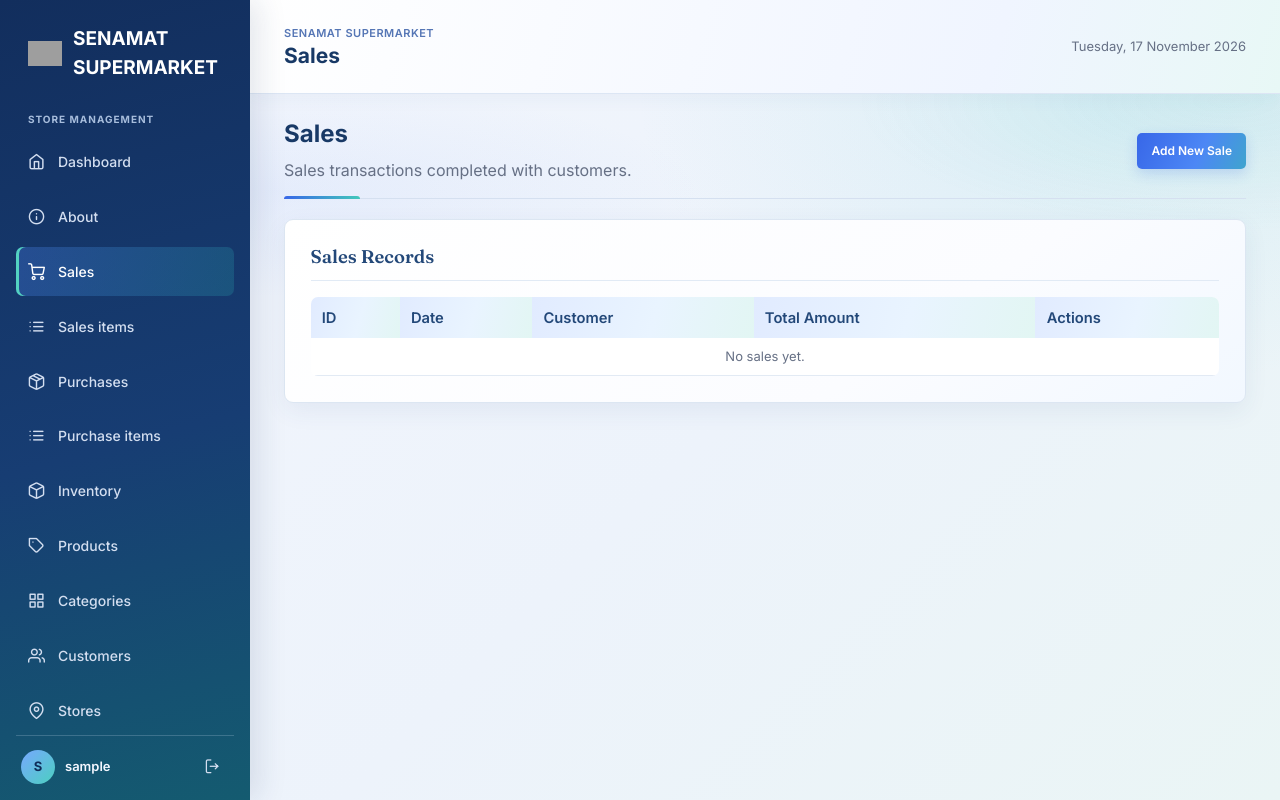
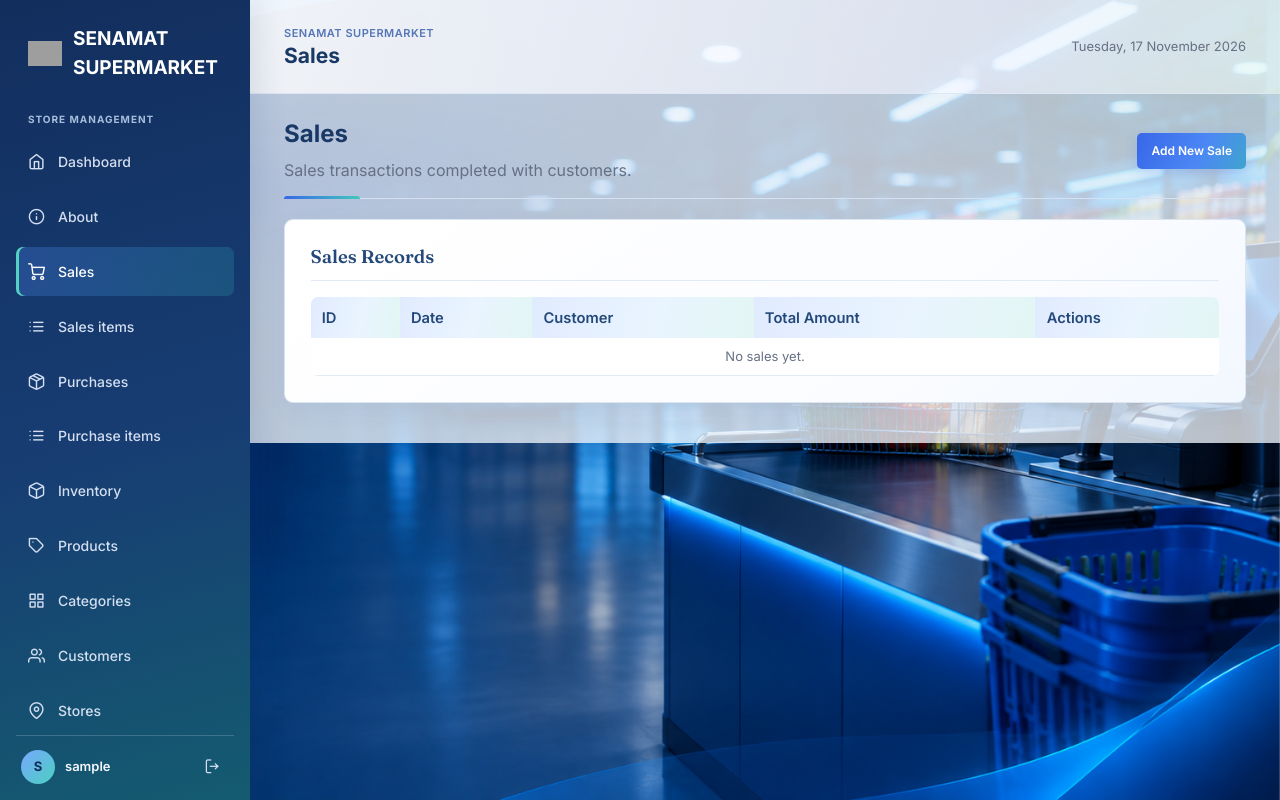
Before and after one commit to Namakula-Shillah/senamat-supermarket-system-final, a Django app: page /sales/ in a window 1280 px wide. Run offline with Django 5.2, Linux system fonts and the light colour scheme; the visitor is signed in with stand-in values (Sample User, id 1); data that the repository does not hold is empty; some libraries are stand-ins or nearby versions; grey boxes are pictures that could not be loaded.

Commit message:
Add supermarket background across pages
Co-authored-by: Copilot <223556219+Copilot@users.noreply.github.com>

```diff
--- a/store/static/dashboard.css
+++ b/store/static/dashboard.css
@@ -932,8 +932,8 @@ body.modal-open {
   min-height: 100vh;
   padding: 28px 16px;
   background:
-    radial-gradient(ellipse at 18% 12%, rgb(115 159 255 / 24%), transparent 35%),
-    linear-gradient(145deg, #173b78 0%, #326bce 50%, #edf3ff 50%, #f5f7fb 100%);
+    linear-gradient(120deg, rgb(9 30 63 / 68%), rgb(12 59 103 / 45%)),
+    url("assets/dashboard/images/Blue-Toned Supermarket Checkout Dashboard-3.png") center / cover fixed;
 }
 
 .login-card {
@@ -1119,8 +1119,7 @@ body.modal-open {
 
 body {
   background:
-    radial-gradient(ellipse at 86% 12%, rgb(91 206 205 / 13%), transparent 30%),
-    linear-gradient(135deg, #f3f6fd 0%, #edf3fb 55%, #eaf5f5 100%);
+    url("assets/dashboard/images/Blue-Toned Supermarket Checkout Dashboard-3.png") center / cover fixed;
 }
 
 .app-sidebar {
@@ -1191,7 +1190,7 @@ body {
 }
 
 .app-header {
-  background: linear-gradient(105deg, #fff 0%, #f0f5ff 72%, #e8f8f6 100%);
+  background: linear-gradient(105deg, rgb(255 255 255 / 94%) 0%, rgb(240 245 255 / 91%) 72%, rgb(232 248 246 / 91%) 100%);
   border-bottom-color: #dce6f4;
   box-shadow: 0 4px 18px rgb(45 78 132 / 5%);
 }
@@ -1208,7 +1207,8 @@ body {
 .app-content {
   background:
     radial-gradient(ellipse at 95% 2%, rgb(76 190 190 / 10%), transparent 27%),
-    radial-gradient(ellipse at 3% 28%, rgb(91 137 244 / 8%), transparent 30%);
+    radial-gradient(ellipse at 3% 28%, rgb(91 137 244 / 8%), transparent 30%),
+    linear-gradient(rgb(238 244 251 / 78%), rgb(238 244 251 / 78%));
 }
 
 .app-content .page-header {
--- a/store/templates/base.html
+++ b/store/templates/base.html
@@ -10,7 +10,7 @@
   <link rel="stylesheet" href="{% static 'assets/dashboard/fonts/material.css' %}">
   <link rel="stylesheet" href="{% static 'assets/dashboard/fonts/tabler-icons.min.css' %}">
   <link rel="stylesheet" href="{% static 'style.css' %}">
-  <link rel="stylesheet" href="{% static 'dashboard.css' %}?v=13">
+  <link rel="stylesheet" href="{% static 'dashboard.css' %}?v=15">
 </head>
 <body>
   <div class="app-shell">
--- a/store/templates/login.html
+++ b/store/templates/login.html
@@ -7,7 +7,7 @@
 {% load static crispy_forms_tags %}
 <link href="https://cdn.jsdelivr.net/npm/bootstrap@5.3.3/dist/css/bootstrap.min.css" rel="stylesheet">
 <link rel="stylesheet" href="{% static 'style.css' %}">
-<link rel="stylesheet" href="{% static 'dashboard.css' %}?v=12">
+<link rel="stylesheet" href="{% static 'dashboard.css' %}?v=15">
 </head>
 <body>
   <div class="login-wrap">
--- a/store/templates/signup.html
+++ b/store/templates/signup.html
@@ -7,7 +7,7 @@
   {% load static crispy_forms_tags %}
   <link href="https://cdn.jsdelivr.net/npm/bootstrap@5.3.3/dist/css/bootstrap.min.css" rel="stylesheet">
   <link rel="stylesheet" href="{% static 'style.css' %}">
-  <link rel="stylesheet" href="{% static 'dashboard.css' %}?v=12">
+  <link rel="stylesheet" href="{% static 'dashboard.css' %}?v=15">
 </head>
 <body>
   <main class="login-wrap">
```
Also changed, not shown: store/tests.py (+4 -4 lines), store/static/assets/dashboard/images/Blue-Toned Supermarket Checkout Dashboard-3.png (added).
